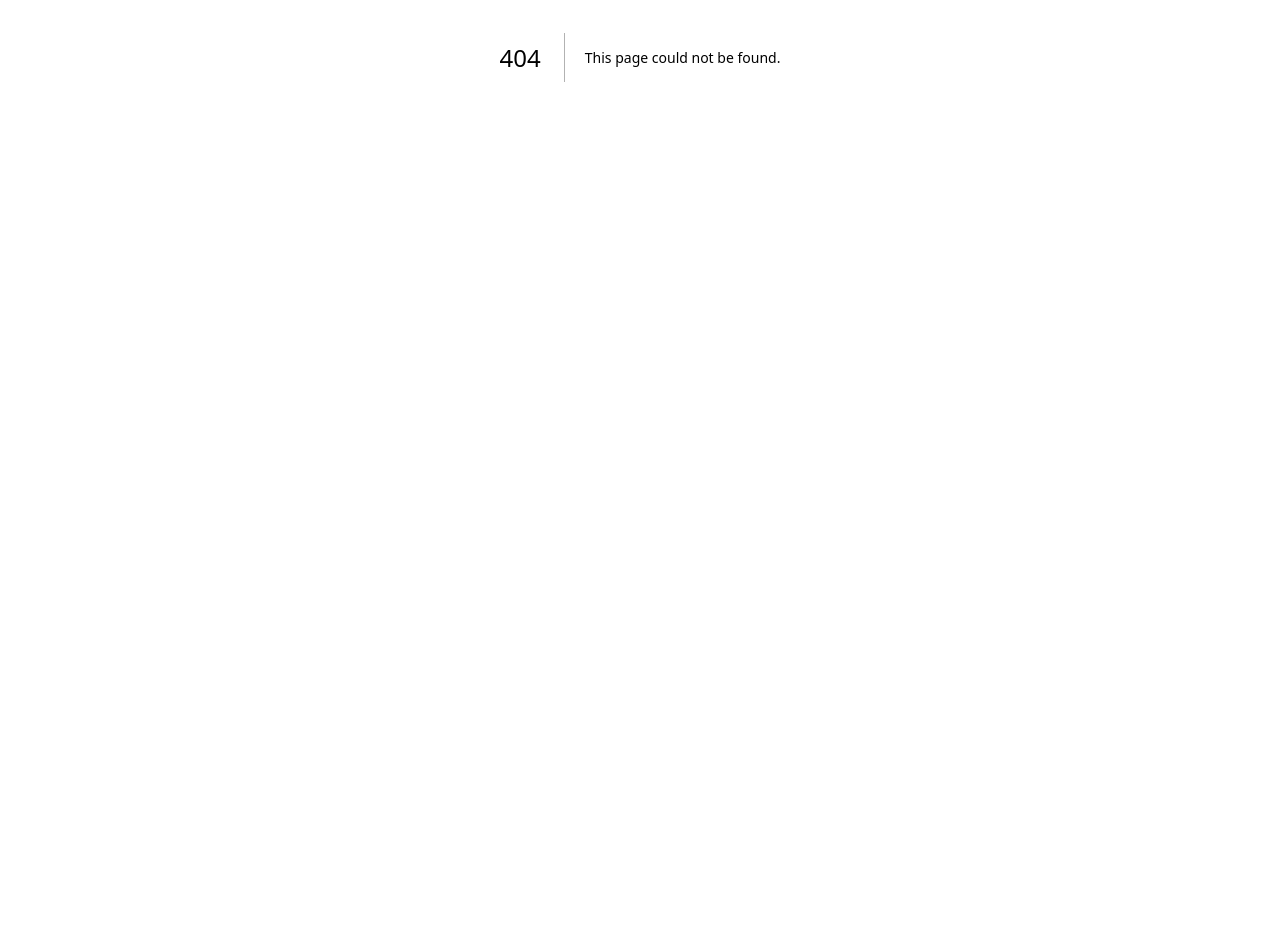
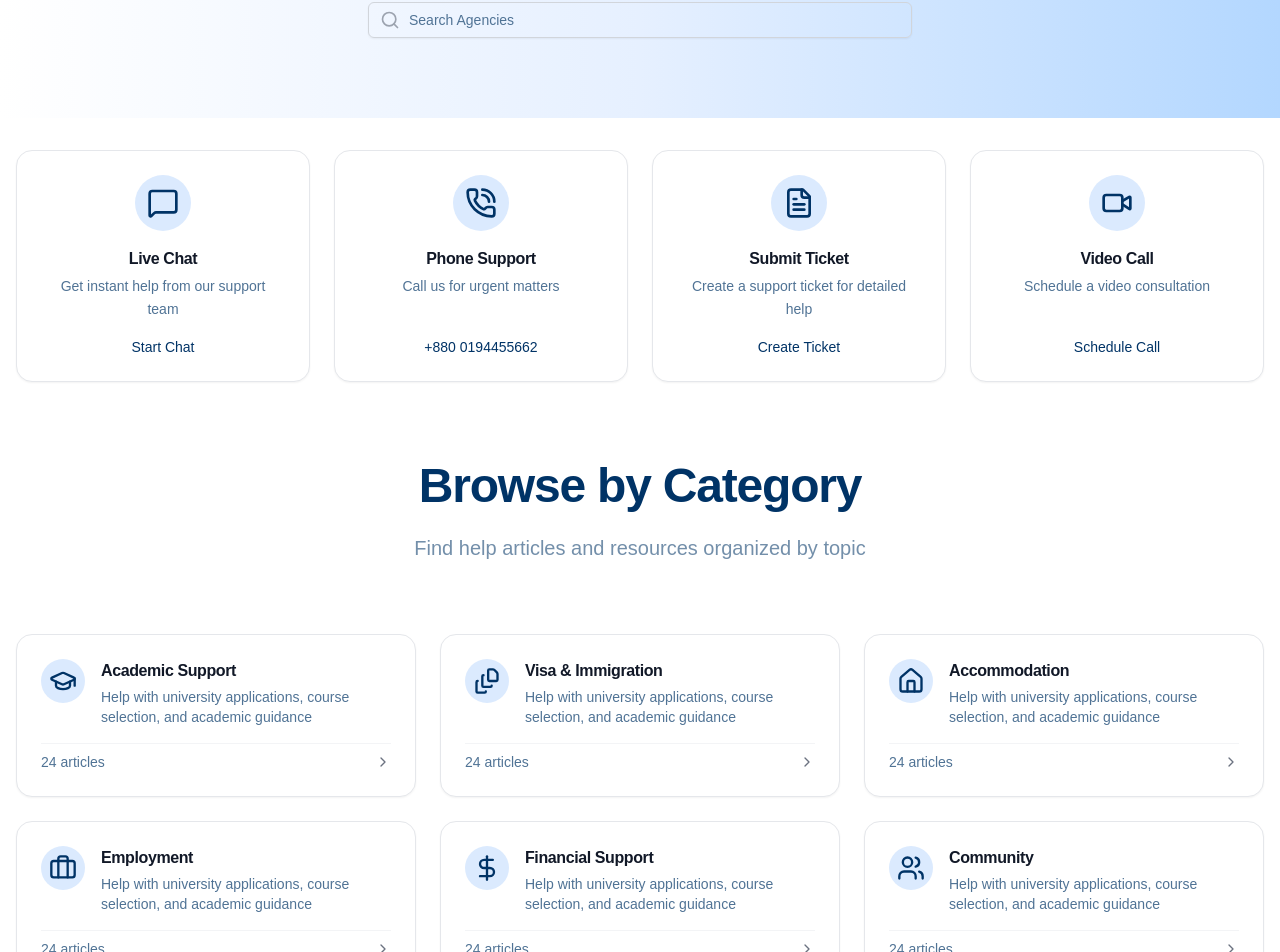
Before and after one commit to sakib-xrz/bssaj-frontend, a Next.js app: page /helpdesk in a window 1280 px wide. Before the commit this address had no page. Shown: the part 343-1295 px from the top of the page. Before the commit the page ends 800 px from the top, so only its background shows below. Built offline with nearby package versions, Linux system fonts and the light colour scheme.

Commit message:
help desh component done

```diff
--- a/app/(public)/_components/our-mission.tsx
+++ b/app/(public)/_components/our-mission.tsx
@@ -65,7 +65,7 @@ const OurMission: React.FC = () => {
             className="flex flex-col items-center text-center rounded-xl shadow-lg hover:shadow-xl transition-shadow duration-300 transform hover:-translate-y-1"
           >
             <CardHeader className="flex flex-col items-center justify-center gap-2 pt-6">
-              <div className="bg-primary/10 rounded-full p-3">
+              <div className="bg-[#DBEAFE] rounded-full p-3">
                 <card.icon className="h-10 w-10 text-primary" />
               </div>
               <CardTitle className="text-xl font-semibold text-gray-900">
--- /dev/null
+++ b/app/(public)/helpdesk/help-desk.tsx
@@ -0,0 +1,247 @@
+"use client";
+
+import React, { useState } from "react";
+import { Button } from "@/components/ui/button";
+import { Input } from "@/components/ui/input";
+import { Card, CardTitle, CardDescription } from "@/components/ui/card";
+import {
+  SearchIcon,
+  MessageSquareIcon, // For Live Chat
+  PhoneCallIcon, // For Phone Support
+  FileTextIcon, // For Submit Ticket
+  VideoIcon, // For Video Call
+  GraduationCapIcon, // For Academic Support
+  FileStackIcon, // For Visa & Immigration
+  HomeIcon, // For Accommodation
+  BriefcaseIcon, // For Employment
+  DollarSignIcon, // For Financial Support
+  UsersIcon, // For Community
+  ChevronRightIcon, // For category card arrow
+} from "lucide-react";
+import Container from "@/components/shared/container";
+import SectionHeader from "@/components/shared/section-header";
+import Link from "next/link";
+
+// --- Data for Support Options ---
+interface SupportOptionProps {
+  id: string;
+  icon: React.ElementType;
+  title: string;
+  description: string;
+  link?: string;
+  contactInfo?: string;
+}
+
+const supportOptions: SupportOptionProps[] = [
+  {
+    id: "live-chat",
+    icon: MessageSquareIcon,
+    title: "Live Chat",
+    description: "Get instant help from our support team",
+    link: "#", // Link to chat interface
+  },
+  {
+    id: "phone-support",
+    icon: PhoneCallIcon,
+    title: "Phone Support",
+    description: "Call us for urgent matters",
+    contactInfo: "+880 0194455662",
+  },
+  {
+    id: "submit-ticket",
+    icon: FileTextIcon,
+    title: "Submit Ticket",
+    description: "Create a support ticket for detailed help",
+    link: "#", // Link to ticket submission form
+  },
+  {
+    id: "video-call",
+    icon: VideoIcon,
+    title: "Video Call",
+    description: "Schedule a video consultation",
+    link: "#", // Link to video call scheduling
+  },
+];
+
+// --- Data for Categories ---
+interface CategoryCardProps {
+  id: string;
+  icon: React.ElementType;
+  title: string;
+  description: string;
+  articleCount: number;
+  link?: string;
+}
+
+const categories: CategoryCardProps[] = [
+  {
+    id: "academic-support",
+    icon: GraduationCapIcon,
+    title: "Academic Support",
+    description:
+      "Help with university applications, course selection, and academic guidance",
+    articleCount: 24,
+    link: "#",
+  },
+  {
+    id: "visa-immigration",
+    icon: FileStackIcon,
+    title: "Visa & Immigration",
+    description:
+      "Help with university applications, course selection, and academic guidance",
+    articleCount: 24,
+    link: "#",
+  },
+  {
+    id: "accommodation",
+    icon: HomeIcon,
+    title: "Accommodation",
+    description:
+      "Help with university applications, course selection, and academic guidance",
+    articleCount: 24,
+    link: "#",
+  },
+  {
+    id: "employment",
+    icon: BriefcaseIcon,
+    title: "Employment",
+    description:
+      "Help with university applications, course selection, and academic guidance",
+    articleCount: 24,
+    link: "#",
+  },
+  {
+    id: "financial-support",
+    icon: DollarSignIcon,
+    title: "Financial Support",
+    description:
+      "Help with university applications, course selection, and academic guidance",
+    articleCount: 24,
+    link: "#",
+  },
+  {
+    id: "community",
+    icon: UsersIcon,
+    title: "Community",
+    description:
+      "Help with university applications, course selection, and academic guidance",
+    articleCount: 24,
+    link: "#",
+  },
+];
+
+const Helpdesk: React.FC = () => {
+  const [searchTerm, setSearchTerm] = useState("");
+
+  const handleSearch = () => {
+    console.log("Searching for:", searchTerm);
+    // Implement actual search logic or redirect to search results page
+  };
+
+  return (
+    <div>
+      {/* Hero-like Section */}
+      <div className="bg-gradient-to-r from-white via-[#E6F0FF] to-[#B3D7FF] py-20 text-center">
+        <SectionHeader
+          title="Helpdesk"
+          description="Get the support you need. Search our knowledge base, submit a ticket, or contact our support team."
+        />
+        {/* Search Bar in Hero Section */}
+        <div className="w-full max-w-xl mx-auto relative mt-8 px-4">
+          <SearchIcon className="absolute left-7 top-1/2 -translate-y-1/2 h-5 w-5 text-gray-400" />
+          <Input
+            type="text"
+            placeholder="Search Agencies" // Text from image, adjust if needed
+            className="w-full pl-10 pr-4 py-2 border border-gray-300 rounded-md shadow-sm focus:ring-primary focus:border-primary"
+            value={searchTerm}
+            onChange={(e) => setSearchTerm(e.target.value)}
+            onKeyPress={(e) => {
+              if (e.key === "Enter") {
+                handleSearch();
+              }
+            }}
+          />
+        </div>
+      </div>
+
+      <Container className="py-12 md:py-16">
+        {/* Support Options Section */}
+        <div className="grid grid-cols-1 sm:grid-cols-2 lg:grid-cols-4 gap-6 mb-20">
+          {supportOptions.map((option) => (
+            <Card
+              key={option.id}
+              className="rounded-2xl border border-gray-200 bg-white p-6 flex flex-col items-center text-center shadow-sm hover:shadow-md transition-all duration-300"
+            >
+              <div className="bg-[#DBEAFE] rounded-full p-3 mb-4">
+                <option.icon className="h-8 w-8 text-primary" />
+              </div>
+
+              <CardTitle className="text-base font-semibold text-gray-900 mb-1">
+                {option.title}
+              </CardTitle>
+
+              <CardDescription className="text-sm text-muted-foreground mb-4 px-2 leading-relaxed">
+                {option.description}
+              </CardDescription>
+
+              {option.contactInfo ? (
+                <p className="text-sm font-medium text-primary mt-auto">
+                  {option.contactInfo}
+                </p>
+              ) : option.link ? (
+                <Button
+                  asChild
+                  variant="link"
+                  className="text-sm text-primary font-medium mt-auto p-0 h-auto"
+                >
+                  <Link href={option.link}>
+                    {{
+                      "Live Chat": "Start Chat",
+                      "Submit Ticket": "Create Ticket",
+                      "Video Call": "Schedule Call",
+                    }[option.title] ?? "Learn More"}
+                  </Link>
+                </Button>
+              ) : null}
+            </Card>
+          ))}
+        </div>
+
+        <SectionHeader
+          className="mb-8"
+          title="Browse by Category"
+          description="Find help articles and resources organized by topic"
+        />
+        <div className="grid grid-cols-1 md:grid-cols-2 lg:grid-cols-3 gap-6 mb-12">
+          {categories.map((category) => (
+            <Card
+              key={category.id}
+              className="rounded-2xl border border-gray-200 bg-white p-6 shadow-sm hover:shadow-md transition-all duration-300 cursor-pointer flex flex-col"
+            >
+              <div className="flex items-start gap-4 mb-4">
+                <div className="bg-[#DBEAFE] rounded-full p-2">
+                  <category.icon className="h-7 w-7 text-primary" />
+                </div>
+                <div>
+                  <CardTitle className="text-base font-semibold text-gray-900 mb-1">
+                    {category.title}
+                  </CardTitle>
+                  <CardDescription className="text-sm text-muted-foreground">
+                    {category.description}
+                  </CardDescription>
+                </div>
+              </div>
+
+              <div className="flex justify-between items-center text-sm text-muted-foreground mt-auto pt-2 border-t border-gray-100">
+                <p>{category.articleCount} articles</p>
+                <ChevronRightIcon className="h-4 w-4 text-gray-500" />
+              </div>
+            </Card>
+          ))}
+        </div>
+      </Container>
+    </div>
+  );
+};
+
+export default Helpdesk;
--- /dev/null
+++ b/app/(public)/helpdesk/page.tsx
@@ -0,0 +1,12 @@
+import React from "react";
+import Helpdesk from "./help-desk";
+
+const HelpdeskPage = () => {
+  return (
+    <div>
+      <Helpdesk />
+    </div>
+  );
+};
+
+export default HelpdeskPage;
```
